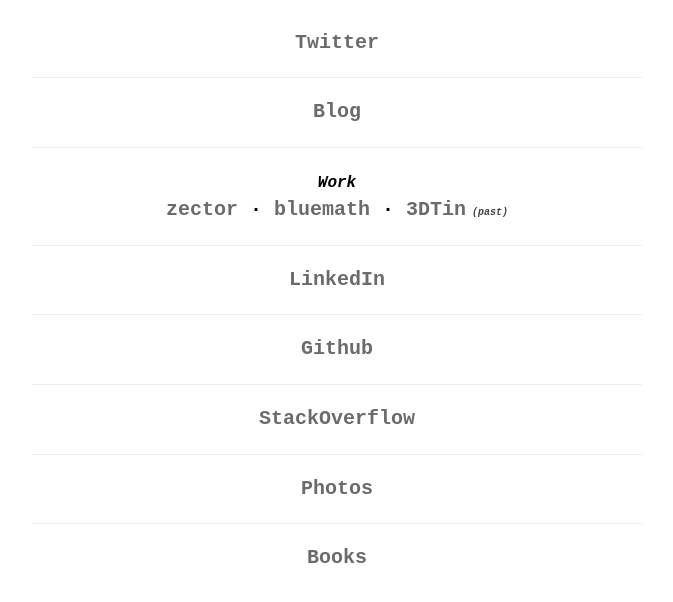
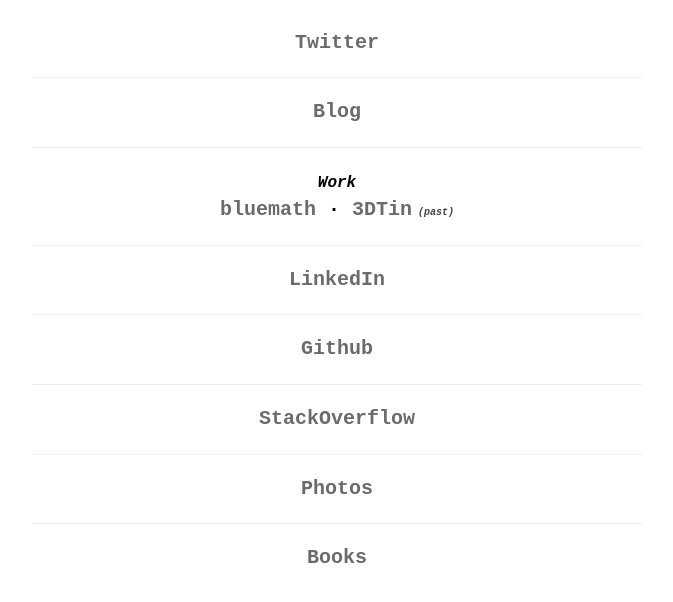
Before and after one commit to jay3sh/mepage, a Jekyll site: the page built from index.html, in a window 1280 px wide. Shown: the top 602 px of the page, without its empty margins (303-976 px from the left). Built offline with Jekyll 4.4.1, drawn with Linux system fonts in a browser that asks for light colours.

Commit message:
remove zector

```diff
--- a/index.html
+++ b/index.html
@@ -14,8 +14,6 @@ title: 'Jayesh Salvi'
     <hr>
     <span style="font-size:80%;font-style:italic">Work</span>
     <br/>
-    <a href="http://zector.io">zector</a>
-    &#x00B7;
     <a href="http://bluemathsoftware.com">bluemath</a>
     &#x00B7;
     <a href="https://www.youtube.com/user/3dtin">3DTin</a><i style="font-size:50%;color:#444">&nbsp;(past)</i>
```
